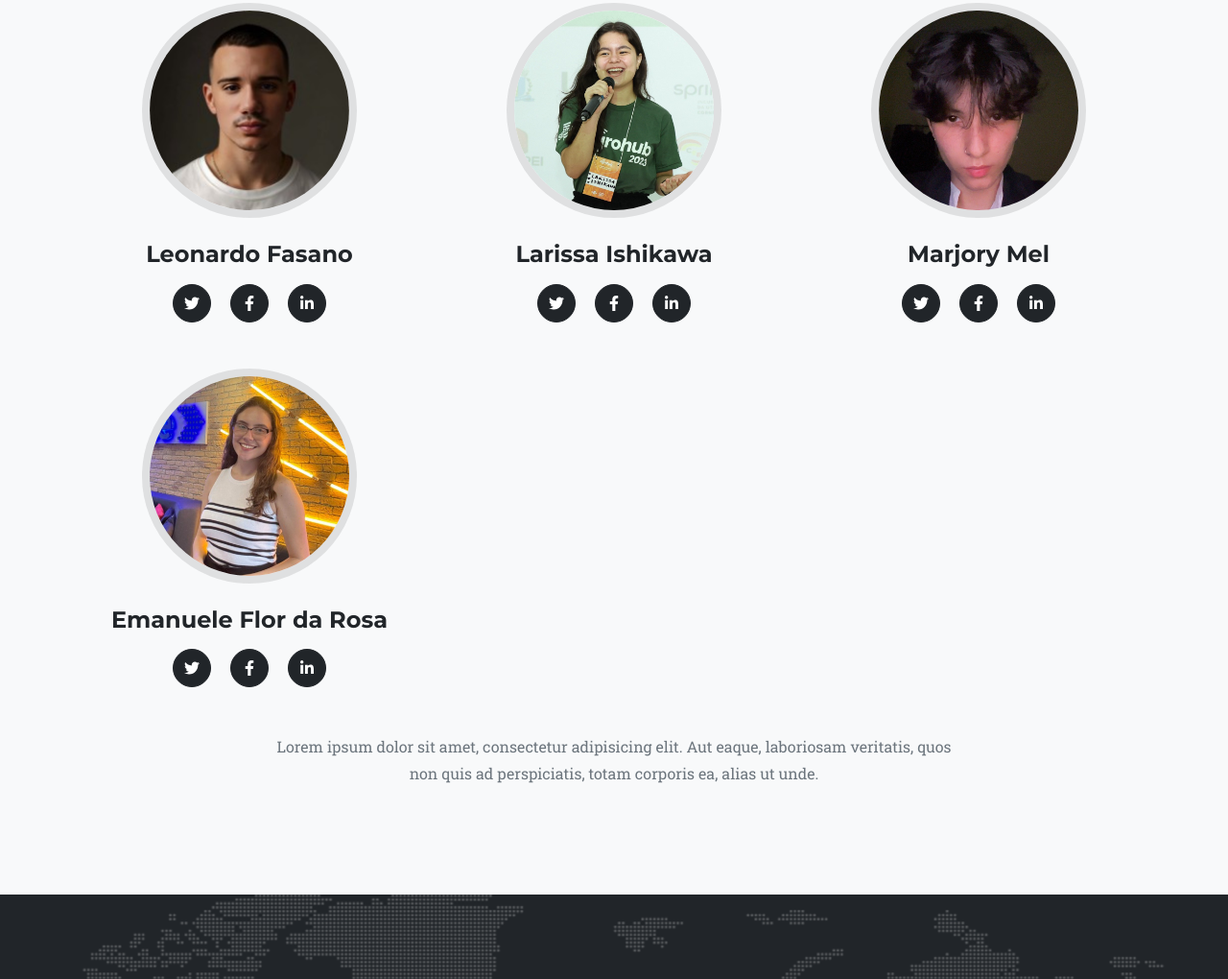
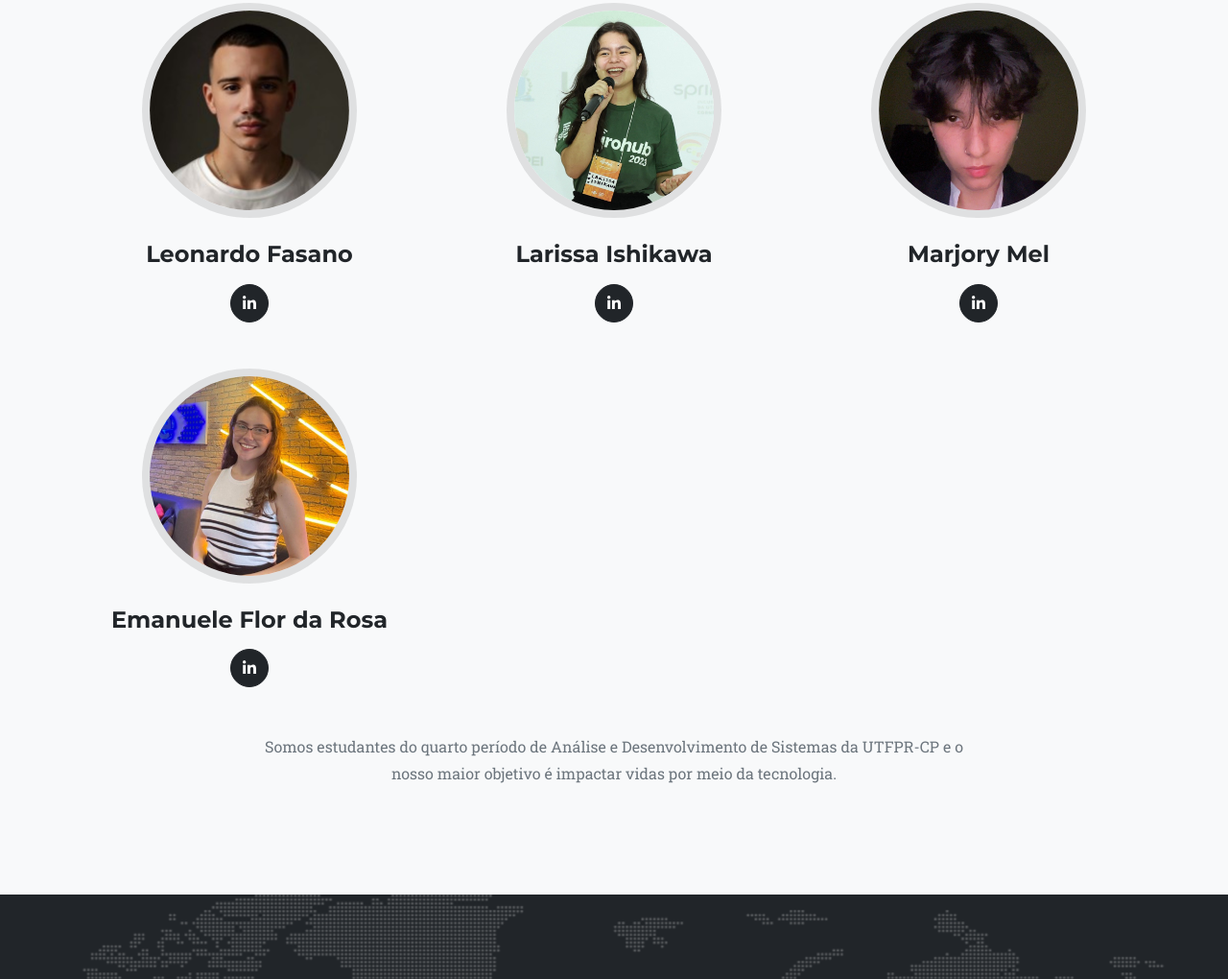
Before and after one commit to marjorymell/certificadora.github.io, a website: page index.html in a window 1280 px wide. Shown: the part 4590-5610 px from the top of the page at 96% size. Drawn offline with nearby package versions, Linux system fonts and the light colour scheme.

Commit message:
fix: adjust profile info

```diff
--- a/index.html
+++ b/index.html
@@ -387,9 +387,7 @@
           </li>
           <li class="timeline-inverted">
             <div class="timeline-image">
-              <h4>
-                Um Futuro em Construção
-              </h4>
+              <h4>Um futuro em construção</h4>
             </div>
           </li>
         </ul>
@@ -414,18 +412,7 @@
               />
               <h4>Leonardo Fasano</h4>
               <p class="text-muted"></p>
-              <a
-                class="btn btn-dark btn-social mx-2"
-                href="#!"
-                aria-label="Parveen Anand Twitter Profile"
-                ><i class="fab fa-twitter"></i
-              ></a>
-              <a
-                class="btn btn-dark btn-social mx-2"
-                href="#!"
-                aria-label="Parveen Anand Facebook Profile"
-                ><i class="fab fa-facebook-f"></i
-              ></a>
+
               <a
                 class="btn btn-dark btn-social mx-2"
                 href="https://www.linkedin.com/in/fasanodev/"
@@ -446,18 +433,6 @@
               <p class="text-muted"></p>
               <a
                 class="btn btn-dark btn-social mx-2"
-                href="#!"
-                aria-label="Diana Petersen Twitter Profile"
-                ><i class="fab fa-twitter"></i
-              ></a>
-              <a
-                class="btn btn-dark btn-social mx-2"
-                href="#!"
-                aria-label="Diana Petersen Facebook Profile"
-                ><i class="fab fa-facebook-f"></i
-              ></a>
-              <a
-                class="btn btn-dark btn-social mx-2"
                 href="https://www.linkedin.com/in/larissafishikawacunha/"
                 target="_blank"
                 aria-label="Diana Petersen LinkedIn Profile"
@@ -474,18 +449,6 @@
               />
               <h4>Marjory Mel</h4>
               <p class="text-muted"></p>
-              <a
-                class="btn btn-dark btn-social mx-2"
-                href="#!"
-                aria-label="Diana Petersen Twitter Profile"
-                ><i class="fab fa-twitter"></i
-              ></a>
-              <a
-                class="btn btn-dark btn-social mx-2"
-                href="#!"
-                aria-label="Diana Petersen Facebook Profile"
-                ><i class="fab fa-facebook-f"></i
-              ></a>
               <a
                 class="btn btn-dark btn-social mx-2"
                 href="https://www.linkedin.com/in/marjorymell/"
@@ -506,18 +469,6 @@
               <p class="text-muted"></p>
               <a
                 class="btn btn-dark btn-social mx-2"
-                href="#!"
-                aria-label="Larry Parker Twitter Profile"
-                ><i class="fab fa-twitter"></i
-              ></a>
-              <a
-                class="btn btn-dark btn-social mx-2"
-                href="#!"
-                aria-label="Larry Parker Facebook Profile"
-                ><i class="fab fa-facebook-f"></i
-              ></a>
-              <a
-                class="btn btn-dark btn-social mx-2"
                 href="https://www.linkedin.com/in/emanueleflordarosa/"
                 target="_blank"
                 aria-label="Larry Parker LinkedIn Profile"
@@ -529,9 +480,9 @@
         <div class="row">
           <div class="col-lg-8 mx-auto text-center">
             <p class="large text-muted">
-              Lorem ipsum dolor sit amet, consectetur adipisicing elit. Aut
-              eaque, laboriosam veritatis, quos non quis ad perspiciatis, totam
-              corporis ea, alias ut unde.
+              Somos estudantes do quarto período de Análise e Desenvolvimento de
+              Sistemas da UTFPR-CP e o nosso maior objetivo é impactar vidas por
+              meio da tecnologia.
             </p>
           </div>
         </div>
```
